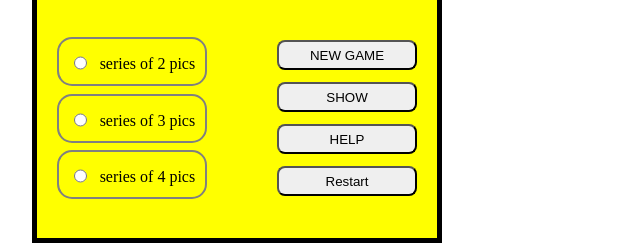
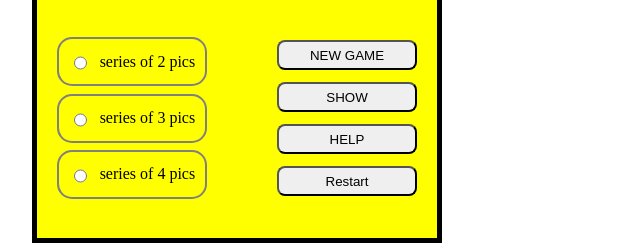
Before and after one commit to uc-apt/js-assignment, a plain HTML site: page index.html in a window 1280 px wide. Shown: the part 245-492 px from the top of the page, 194-834 px from the left. Drawn offline with Linux system fonts and the light colour scheme.

Commit message:
Update index.html

```diff
--- a/index.html
+++ b/index.html
@@ -9,11 +9,14 @@
     <title>JS assignment</title>
   </head>
   <body>
+
     <div id="modalID" class="timeUpModal">
       <h1>Time up!</h1>
       <button id="timeUpBtn" onclick="reload()">Ok</button>
     </div>
-    <div id="modalRestart" class="timeUpModal">
+
+
+      <div id="modalRestart" class="restartModal">
         <div>
           You really want to restart the game?
         </div>
@@ -22,7 +25,6 @@
           <button class="restartBts" id="cancelRestart" onclick="noRestart()">No</button>
         </div>
       </div>
-
 
     <div style="display: flex;margin: auto; height: 100%;width: 100%;justify-content: space-evenly;">
       <div>
@@ -51,7 +53,7 @@
                   onchange="get_value()"
                   class="options-radio"
                 />
-                <p>series of 2 pics</p>
+                <div style="display: flex;flex-direction: column;justify-content: center;">series of 2 pics</div>
               </div>
               <div id="option2" class="options">
                 <input
@@ -62,7 +64,7 @@
                   onchange="get_value()"
                   class="options-radio"
                 />
-                <p>series of 3 pics</p>
+                <div style="display: flex;flex-direction: column;justify-content: center;">series of 3 pics</div>
               </div>
               <div id="option3" class="options">
                 <input
@@ -73,7 +75,7 @@
                   onchange="get_value()"
                   class="options-radio"
                 />
-                <p>series of 4 pics</p>
+                <div style="display: flex;flex-direction: column;justify-content: center;">series of 4 pics</div>
                </div>
             </div>
             <div class="main-options">
```
Lines whose indentation alone changed are shown as unchanged.
